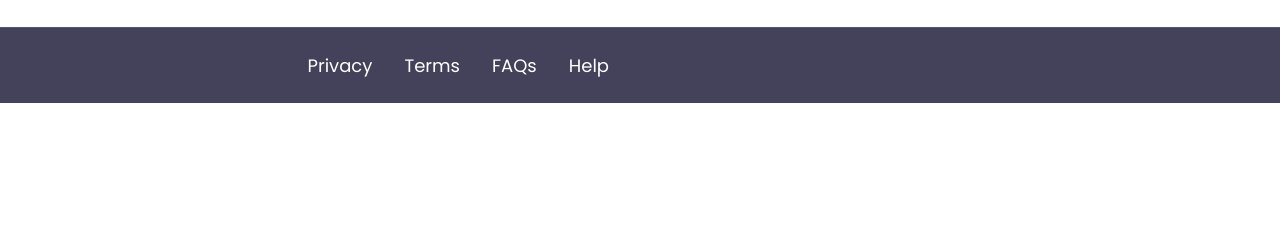
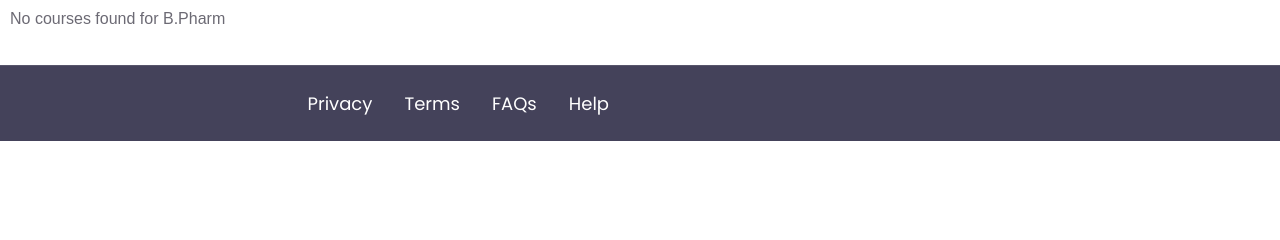
Before and after one commit to dpmehta/university-portal, a PHP site: page /sub_course_6.php in a window 1280 px wide. Shown: the part 407-647 px from the top of the page. Run offline with PHP 8.4, Linux system fonts and the light colour scheme; data comes from the database, SQL or seed files in the repository; some libraries are stand-ins or nearby versions.

Commit message:
concise table row creation

```diff
--- a/Code files/sub_course_6.php
+++ b/Code files/sub_course_6.php
@@ -11,7 +11,7 @@
 
     <link href="css/style.css" rel="stylesheet">
   <style>
-    /* Table styling */
+
     body{
         font-size: 18px;
     }
@@ -34,7 +34,6 @@
     tr:nth-child(even) {
       background-color: #f2f2f2;
     }
-    /* Input styling */
     input[type="text"], select {
       padding: 6px 10px;
       border: none;
@@ -53,7 +52,6 @@
   </style>
 </head>
 <body>
-      <!-- Topbar Start -->
       <div class="container-fluid d-none d-lg-block">
         <div class="row align-items-center py-4 px-xl-5">
             <div class="col-lg-3">
@@ -91,10 +89,6 @@
 
         </div>
     </div>
-    <!-- Topbar End -->
-
-
-    <!-- Navbar Start -->
     <div class="container-fluid">
         <div class="row border-top px-xl-5">
             <div class="col-lg-3 d-none d-lg-block">
@@ -125,7 +119,6 @@
             </div>
         </div>
     </div>
-    <!-- Navbar End -->
 
 
   <br><br><br>
@@ -141,22 +134,41 @@
     </thead>
     <tbody>
     <?php
+
 $servername = "localhost";
 $username = "root";
 $password = "";
 $dbname = "portal";
+
+try {
   $conn = new PDO("mysql:host=$servername;dbname=$dbname", $username, $password);
-      $stmt = $conn->prepare("SELECT course_name, course_code, no_of_seats FROM course WHERE department = 'B.Pharm'");
+  $conn->setAttribute(PDO::ATTR_ERRMODE, PDO::ERRMODE_EXCEPTION);
+
+  $sql = "SELECT course_name, course_code, no_of_seats FROM course WHERE department = 'B.Pharm'";
+  $stmt = $conn->prepare($sql);
+
   $stmt->execute();
 
-      while ($row = $stmt->fetch(PDO::FETCH_ASSOC)) {
-        echo "<tr>";
-        echo "<td>" . $row['course_name'] . "</td>";
-        echo "<td>" . $row['course_code'] . "</td>";
-        echo "<td>" . $row['no_of_seats'] . "</td>";
-        echo "</tr>";
+  $courses = $stmt->fetchAll(PDO::FETCH_ASSOC);
+
+  if ($courses) {
+    foreach ($courses as $row) {
+      echo "<tr><td>" . $row['course_name'] . "</td><td>" . $row['course_code'] . "</td><td>" . $row['no_of_seats'] . "</td></tr>";
     }
+  } else {
+    echo "<tr><td colspan='3'>No courses found for B.Pharm</td></tr>";
+  }
+
+} catch(PDOException $e) {
+  echo "Error: " . $e->getMessage();
+} finally {
+  if ($conn) {
+    $conn = null;
+  }
+}
+
 ?>
+
   </tbody>
 </table><br>
 <div class="container-fluid bg-dark text-white border-top py-4 px-sm-3 px-md-5" style="border-color: rgba(256, 256, 256, .1) !important;">
```
Lines whose indentation alone changed are shown as unchanged.
